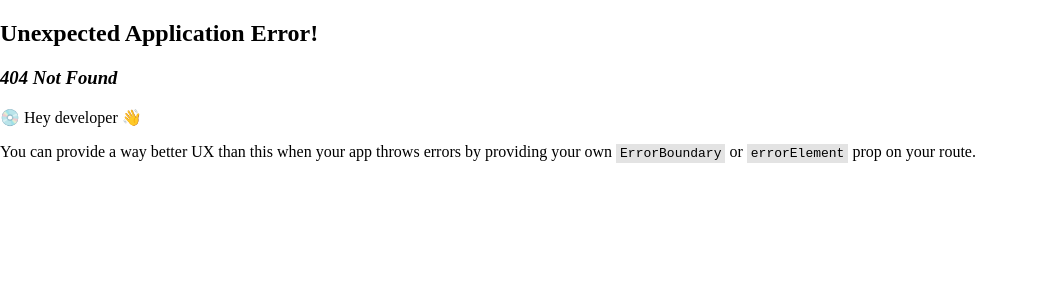
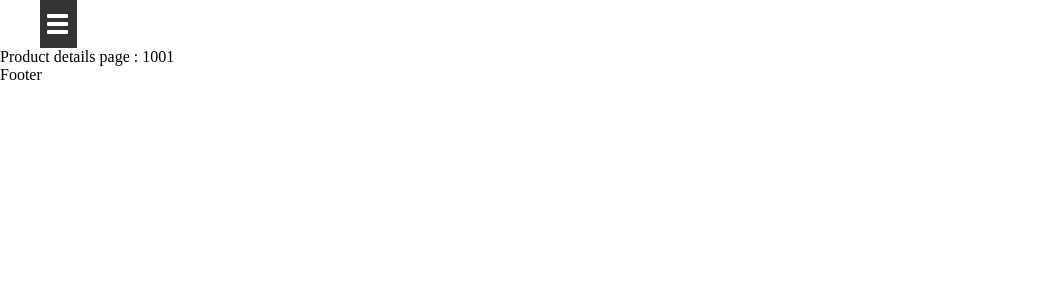
Before and after one commit to imshubsoni/wood-commerce, a React (Vite) app: page /product/1001 in a window 1280 px wide. Before the commit this address had no page. Shown: the top 300 px of the page, without its empty margins (0-1038 px from the left). Built offline with nearby package versions, Linux system fonts and the light colour scheme.

Commit message:
Added Product Details Page Routing

```diff
--- a/src/components/AppLayout.js
+++ b/src/components/AppLayout.js
@@ -1,8 +1,8 @@
 import { Provider } from "react-redux";
 import appStore from "../utils/reduxStore/appStore";
-import Body from "./Body";
 import Header from "./Header";
 import Footer from "./Footer";
+import { Outlet } from "react-router-dom";
 
 const AppLayout = () => {
 
@@ -10,7 +10,7 @@ const AppLayout = () => {
         <Provider store={appStore}>
             <div className="app-layout">
                 <Header />
-                <Body />
+                <Outlet />
                 <Footer />
             </div>
         </Provider>
--- a/src/components/ProductCard.js
+++ b/src/components/ProductCard.js
@@ -1,7 +1,9 @@
+import { Link } from "react-router-dom";
 import "../utils/styles/ProductList.css";
 
 const ProductCard = ({product}) => {
     return(
+        <Link to={"/product/" + product.id} key={product.id}>
             <div className="product-card">
                 <div className="product-card-image-container">
                     <img src={product.product_thumb} className="product-card-image" />
@@ -33,6 +35,7 @@ const ProductCard = ({product}) => {
                     </div>
                 </div>
             </div>
+        </Link>
     )
 }
 
--- /dev/null
+++ b/src/components/ProductDetail.js
@@ -0,0 +1,19 @@
+import { useParams } from "react-router-dom";
+import useProduct from "../utils/useProduct";
+
+const ProductDetail = () => {
+
+    const { productId } = useParams();
+
+    const product = useProduct(productId);
+
+    if(product === null) return;
+
+    return(
+        <div className="product-detail-container">
+            Product details page : {productId}
+        </div>
+    )
+}
+
+export default ProductDetail;
--- a/src/utils/reduxStore/reduxSlices/productsSlice.js
+++ b/src/utils/reduxStore/reduxSlices/productsSlice.js
@@ -12,7 +12,6 @@ const productsSlice = createSlice({
             state.filteredProducts = action.payload;
         },
         filterProducts: (state, action) => {
-            console.log(action.payload);
             state.filteredProducts = state.products.filter((product) => {
                 return (( action.payload.collectionValue === '' ? product : product.product_collection.toLowerCase().replaceAll(' ', '') === action.payload.collectionValue)
                     && (action.payload.colorValue === '' ? product : product.color_options.split(",").includes(action.payload.colorValue))
--- a/src/utils/styles/ProductList.css
+++ b/src/utils/styles/ProductList.css
@@ -22,6 +22,11 @@
 .product-list {
     display: flex;
     flex-wrap: wrap;
+}
+
+.product-list a {
+    color: unset;
+    text-decoration: unset;
 }
 
 .product-card {
--- /dev/null
+++ b/src/utils/useProduct.js
@@ -0,0 +1,20 @@
+import { useEffect, useState } from "react"
+import { products } from "./products";
+
+const useProduct = (productId) => {
+    const [productDetails, setProductDetails] = useState(null);
+
+    useEffect(() => {
+        fetchAndSetProduct();
+    },[]);
+
+    const fetchAndSetProduct = () => {
+        const product = products.filter((product) => product.id === productId);
+
+        setProductDetails(product);
+    };
+
+    return productDetails;
+}
+
+export default useProduct;
```
Also changed, not shown: src/App.js (+13 -1 lines). Lines whose indentation alone changed are shown as unchanged.
